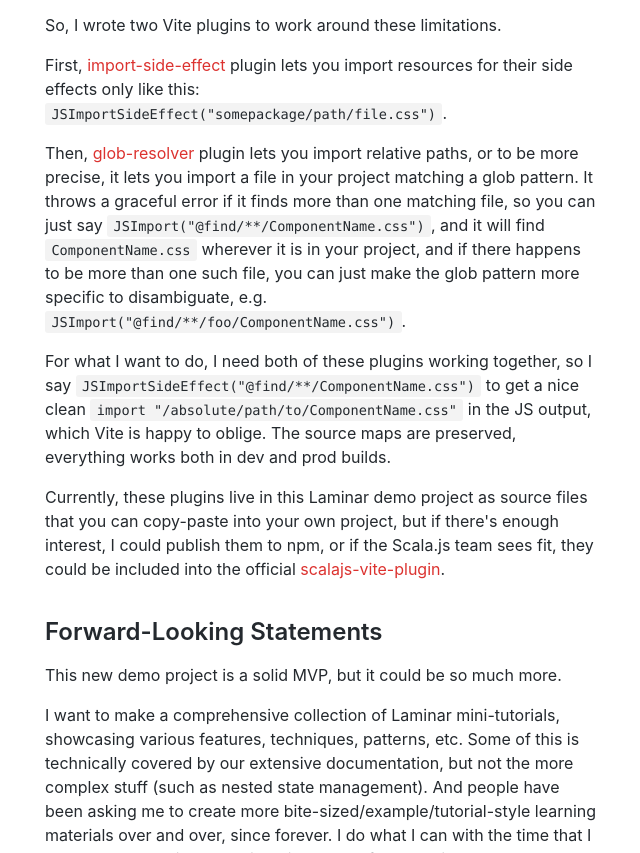
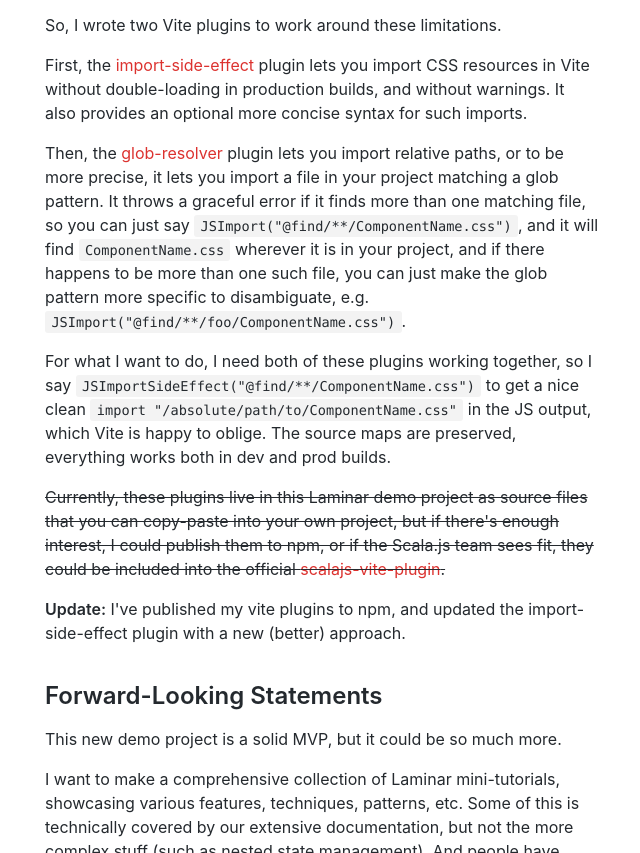
Before and after one commit to raquo/Laminar, a plain HTML site: page blog/2023/11/02/laminar-full-stack-demo.html in a window 1280 px wide. Shown: the part 1479-2332 px from the top of the page, without its empty margins (263-903 px from the left). Drawn offline with nearby package versions, Linux system fonts and the light colour scheme.

Commit message:
Deploy website
Deploy website version based on 37854dc3489c0e7f5a663b7f5f7eb8e7d49e3bb1

```diff
--- a/blog/2023/11/02/laminar-full-stack-demo.html
+++ b/blog/2023/11/02/laminar-full-stack-demo.html
@@ -76,10 +76,11 @@
 <li><p>Scala.js can't import resources from relative paths, or <a href="https://discord.com/channels/632150470000902164/635668814956068864/1161932392009826314">to be more precise</a>, the relative paths will resolve relative to <code>scalaJSOutputDirectory</code>, instead of resolving relative to the source file in which the imports appear, as is the case in JS.</p></li>
 </ol>
 <p>So, I wrote two Vite plugins to work around these limitations.</p>
-<p>First, <a href="https://github.com/raquo/laminar-full-stack-demo/blob/a44a8d829d9d23160f9932277cbbf0d1a5ea19ab/client/vite-plugins/import-side-effect.js">import-side-effect</a> plugin lets you import resources for their side effects only like this: <code>JSImportSideEffect(&quot;somepackage/path/file.css&quot;)</code>.</p>
-<p>Then, <a href="https://github.com/raquo/laminar-full-stack-demo/blob/a44a8d829d9d23160f9932277cbbf0d1a5ea19ab/client/vite-plugins/glob-resolver.js">glob-resolver</a> plugin lets you import relative paths, or to be more precise, it lets you import a file in your project matching a glob pattern. It throws a graceful error if it finds more than one matching file, so you can just say <code>JSImport(&quot;@find/**/ComponentName.css&quot;)</code>, and it will find <code>ComponentName.css</code> wherever it is in your project, and if there happens to be more than one such file, you can just make the glob pattern more specific to disambiguate, e.g. <code>JSImport(&quot;@find/**/foo/ComponentName.css&quot;)</code>.</p>
+<p>First, the <a href="https://github.com/raquo/vite-plugin-import-side-effect">import-side-effect</a> plugin lets you import CSS resources in Vite without double-loading in production builds, and without warnings. It also provides an optional more concise syntax for such imports.</p>
+<p>Then, the <a href="https://github.com/raquo/vite-plugin-glob-resolver">glob-resolver</a> plugin lets you import relative paths, or to be more precise, it lets you import a file in your project matching a glob pattern. It throws a graceful error if it finds more than one matching file, so you can just say <code>JSImport(&quot;@find/**/ComponentName.css&quot;)</code>, and it will find <code>ComponentName.css</code> wherever it is in your project, and if there happens to be more than one such file, you can just make the glob pattern more specific to disambiguate, e.g. <code>JSImport(&quot;@find/**/foo/ComponentName.css&quot;)</code>.</p>
 <p>For what I want to do, I need both of these plugins working together, so I say <code>JSImportSideEffect(&quot;@find/**/ComponentName.css&quot;)</code> to get a nice clean <code>import &quot;/absolute/path/to/ComponentName.css&quot;</code> in the JS output, which Vite is happy to oblige. The source maps are preserved, everything works both in dev and prod builds.</p>
-<p>Currently, these plugins live in this Laminar demo project as source files that you can copy-paste into your own project, but if there's enough interest, I could publish them to npm, or if the Scala.js team sees fit, they could be included into the official <a href="https://github.com/scala-js/vite-plugin-scalajs">scalajs-vite-plugin</a>.</p>
+<p><del>Currently, these plugins live in this Laminar demo project as source files that you can copy-paste into your own project, but if there's enough interest, I could publish them to npm, or if the Scala.js team sees fit, they could be included into the official <a href="https://github.com/scala-js/vite-plugin-scalajs">scalajs-vite-plugin</a>.</del></p>
+<p><strong>Update:</strong> I've published my vite plugins to npm, and updated the import-side-effect plugin with a new (better) approach.</p>
 <h2><a class="anchor" aria-hidden="true" id="forward-looking-statements"></a><a href="#forward-looking-statements" aria-hidden="true" class="hash-link"><svg class="hash-link-icon" aria-hidden="true" height="16" version="1.1" viewBox="0 0 16 16" width="16"><path fill-rule="evenodd" d="M4 9h1v1H4c-1.5 0-3-1.69-3-3.5S2.55 3 4 3h4c1.45 0 3 1.69 3 3.5 0 1.41-.91 2.72-2 3.25V8.59c.58-.45 1-1.27 1-2.09C10 5.22 8.98 4 8 4H4c-.98 0-2 1.22-2 2.5S3 9 4 9zm9-3h-1v1h1c1 0 2 1.22 2 2.5S13.98 12 13 12H9c-.98 0-2-1.22-2-2.5 0-.83.42-1.64 1-2.09V6.25c-1.09.53-2 1.84-2 3.25C6 11.31 7.55 13 9 13h4c1.45 0 3-1.69 3-3.5S14.5 6 13 6z"></path></svg></a>Forward-Looking Statements</h2>
 <p>This new demo project is a solid MVP, but it could be so much more.</p>
 <p>I want to make a comprehensive collection of Laminar mini-tutorials, showcasing various features, techniques, patterns, etc. Some of this is technically covered by our extensive documentation, but not the more complex stuff (such as nested state management). And people have been asking me to create more bite-sized/example/tutorial-style learning materials over and over, since forever. I do what I can with the time that I have, but I'm hoping that with this new platform, adding more examples over time will be easier.</p>
```
Also changed, not shown: blog/2023/11/02/laminar-full-stack-demo/index.html (+4 -3 lines).
